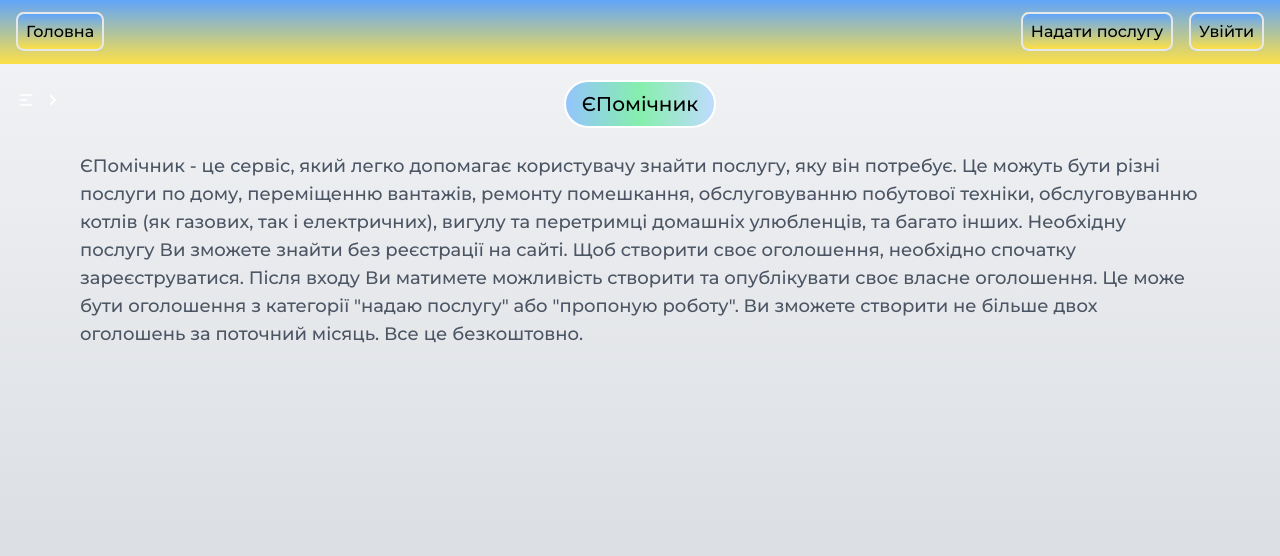
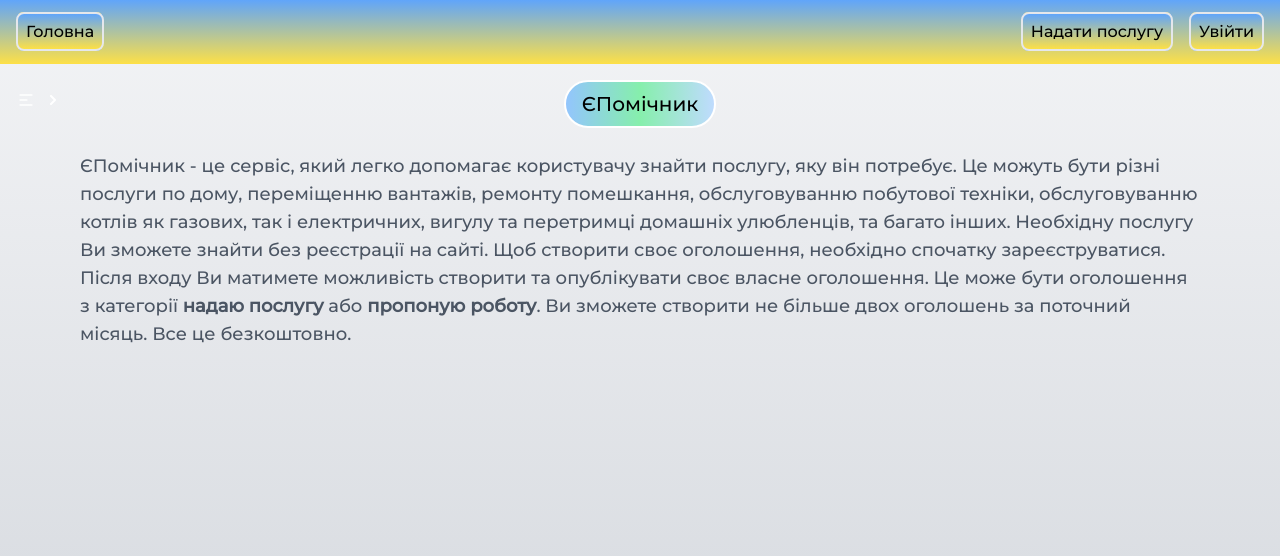
Before and after one commit to poggy33/pomichnuk, a Next.js app: page /about in a window 1280 px wide. Shown: the top 556 px of the page. Built offline with nearby package versions, Linux system fonts and the light colour scheme; no server answers.

Commit message:
add about page 2 time

```diff
--- a/src/app/about/page.tsx
+++ b/src/app/about/page.tsx
@@ -9,14 +9,16 @@ function AboutPage() {
           ЄПомічник - це сервіс, який легко допомагає користувачу знайти
           послугу, яку він потребує. Це можуть бути різні послуги по дому,
           переміщенню вантажів, ремонту помешкання, обслуговуванню побутової
-          техніки, обслуговуванню котлів (як газових, так і електричних), вигулу
+          техніки, обслуговуванню котлів як газових, так і електричних, вигулу
           та перетримці домашніх улюбленців, та багато інших. Необхідну послугу
           Ви зможете знайти без реєстрації на сайті. Щоб створити своє
           оголошення, необхідно спочатку зареєструватися. Після входу Ви
           матимете можливість створити та опублікувати своє власне оголошення.
-          Це може бути оголошення з категорії "надаю послугу" або "пропоную
-          роботу". Ви зможете створити не більше двох оголошень за поточний
-          місяць. Все це безкоштовно.
+          Це може бути оголошення з категорії{" "}
+          <span className="font-extrabold">надаю послугу</span> або{" "}
+          <span className="font-extrabold">пропоную роботу</span>. Ви зможете
+          створити не більше двох оголошень за поточний місяць. Все це
+          безкоштовно.
         </p>
       </div>
     </div>
--- a/src/app/layout.tsx
+++ b/src/app/layout.tsx
@@ -10,7 +10,7 @@ const montserrat = Montserrat({
 });
 
 export const metadata: Metadata = {
-  title: "Pomichnuk",
+  title: "Єпомічник",
   description: "Generated by Ihor",
 };
 
```
